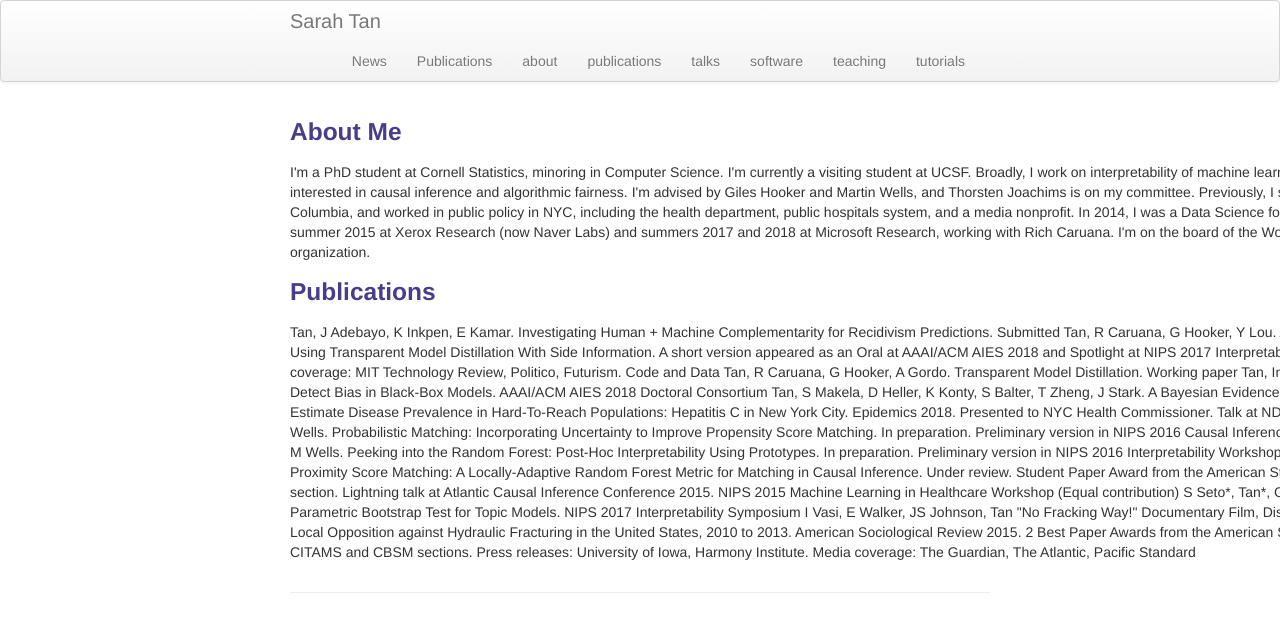
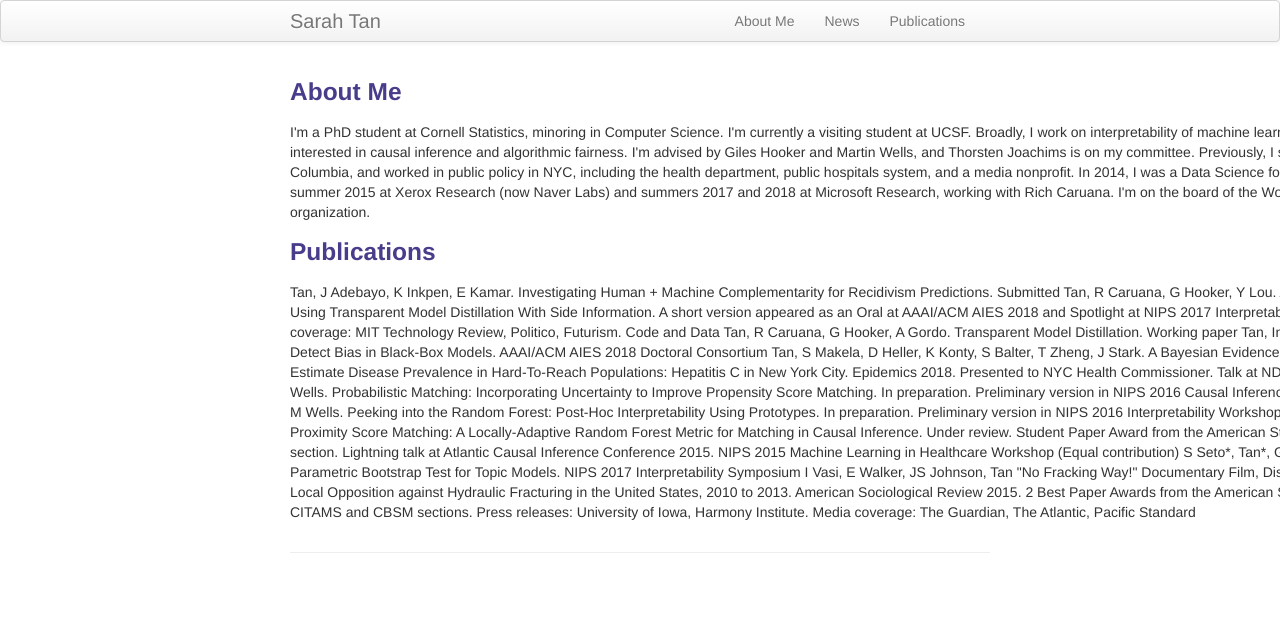
Before and after one commit to shftan/shftan.github.io, a Jekyll site: the page built from index.md, in a window 1280 px wide. Shown: the top 632 px of the page. Built offline with Jekyll 4.4.1, drawn with Linux system fonts in a browser that asks for light colours.

Commit message:
Update default.html

```diff
--- a/_includes/themes/twitter/default.html
+++ b/_includes/themes/twitter/default.html
@@ -35,14 +35,9 @@
         <div class="container-narrow">
           <a class="brand" href="{{ HOME_PATH }}">{{ site.title }}</a>
           <ul class="nav">
+              <li><a href="#about">About Me</a></li>
               <li><a href="#news">News</a></li>
               <li><a href="#publications">Publications</a></li>
-              <li><a href="{{ BASE_PATH }}/pages/about.html">about</a></li>
-              <li><a href="{{ BASE_PATH }}/pages/pubs.html">publications</a></li>
-              <li><a href="{{ BASE_PATH }}/pages/talks.html">talks</a></li>
-              <li><a href="{{ BASE_PATH }}/pages/software.html">software</a></li>
-              <li><a href="{{ BASE_PATH }}/pages/teaching.html">teaching</a></li>
-              <li><a href="{{ BASE_PATH }}/pages/tutorials.html">tutorials</a></li>
           </ul>
         </div>
       </div>
```
